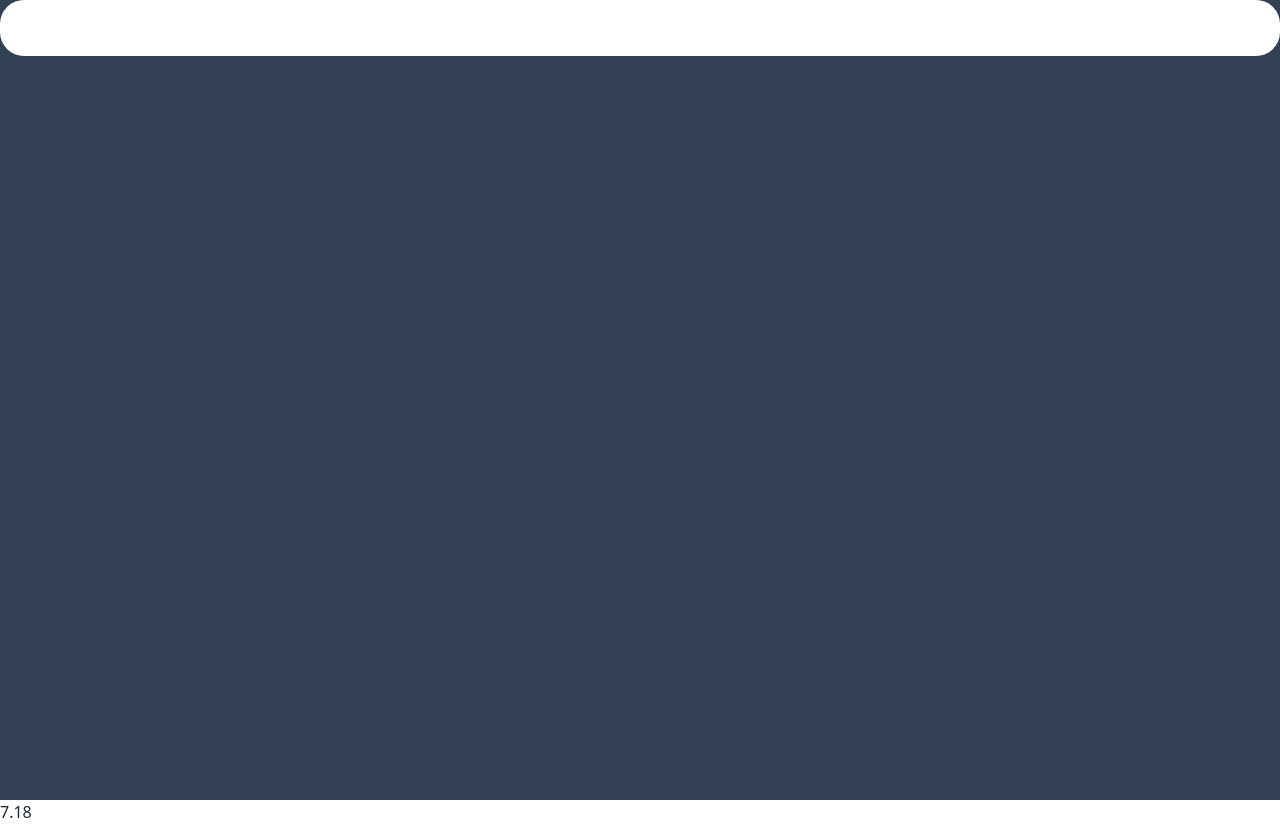
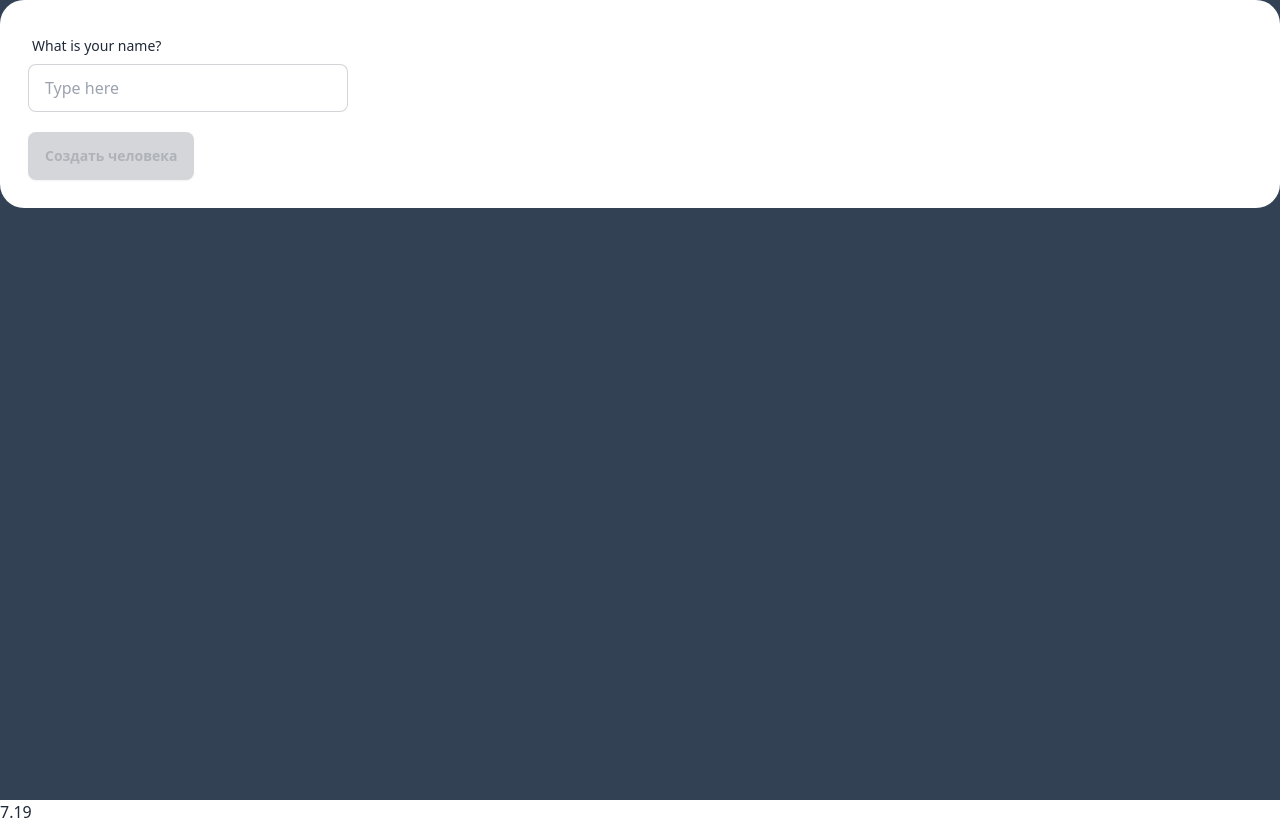
Before and after one commit to EvgenyChernov/vue-yt, a Vue app: page / in a window 1280 px wide. Built offline with nearby package versions, Linux system fonts and the light colour scheme.

Commit message:
создал простую форму создания пользователя

```diff
--- a/public/index.html
+++ b/public/index.html
@@ -11,4 +11,4 @@
 <div id="app" class="bg-slate-700 h-screen"></div>
 </body>
 </html>
-7.18
+7.19
--- a/src/App.vue
+++ b/src/App.vue
@@ -1,6 +1,22 @@
 <template>
   <div class="container mx-auto">
     <div class="bg-white rounded-3xl w-auto p-7">
+      <form class="form-control space-y-5" @submit.prevent="createPerson">
+        <label class="form-control w-full max-w-xs">
+          <div class="label">
+            <span class="label-text">What is your name?</span>
+          </div>
+          <input
+              v-model="name"
+              type="text"
+              placeholder="Type here"
+              class="input input-bordered w-full max-w-xs"
+          />
+        </label>
+        <div class="">
+          <button class="btn" :disabled="name.length === 0">Создать человека</button>
+        </div>
+      </form>
     </div>
   </div>
 </template>
@@ -8,7 +24,15 @@
 <script>
 
 export default {
-
+  data () {
+    return {
+      name: ''
+    }
+  },
+  methods: {
+    createPerson () {
+    }
+  }
 }
 </script>
 
```
